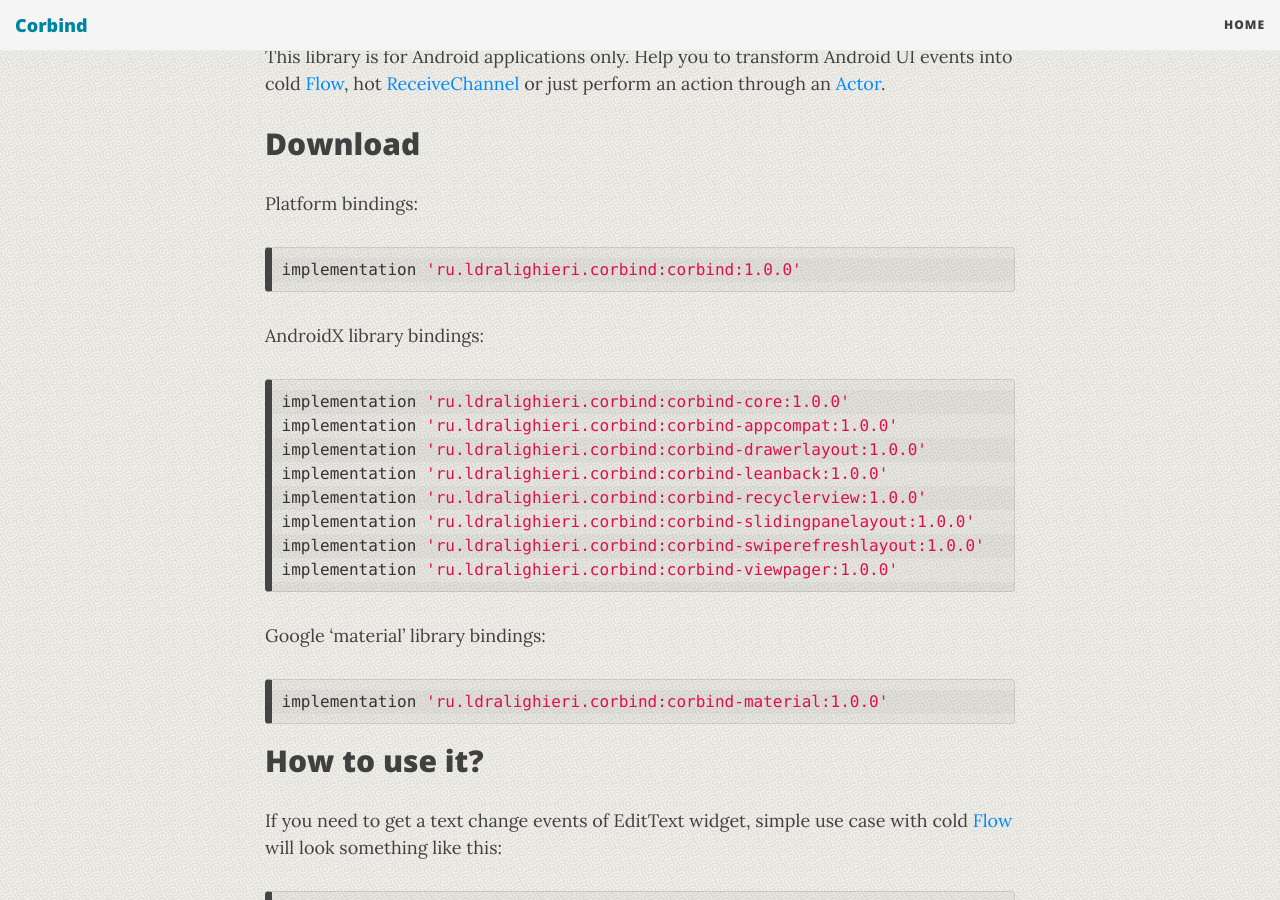
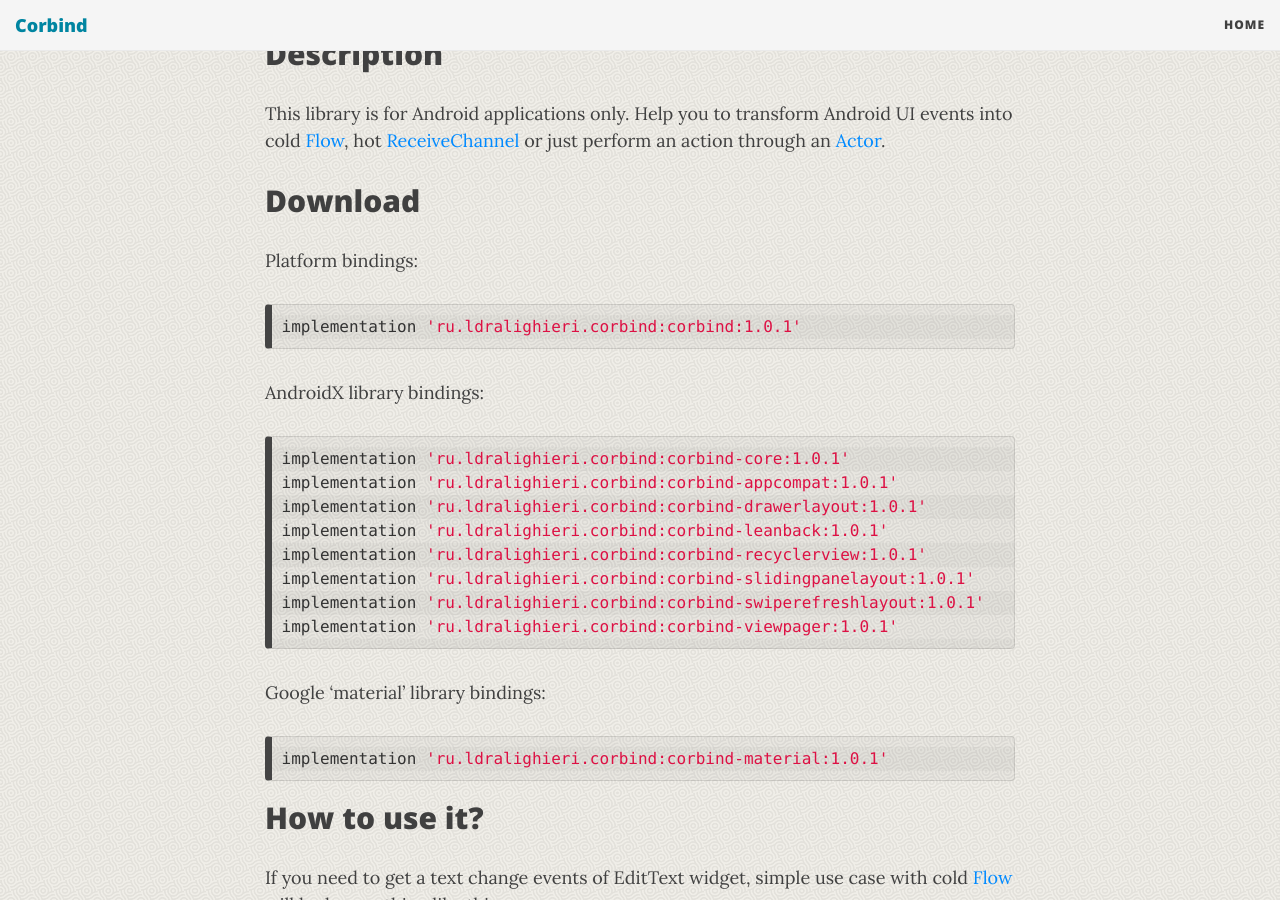
Before and after one commit to LDRAlighieri/Corbind, a Jekyll site: the page built from index.md, in a window 1280 px wide and 900 px high, scrolled down 756 px. Built offline with Jekyll 4.4.1, drawn with Linux system fonts in a browser that asks for light colours; nearby versions of some CDN libraries.

Commit message:
add new badges, reorganized badges, update library version

````diff
--- a/index.md
+++ b/index.md
@@ -17,9 +17,12 @@ tags: [coroutines binding,coroutine binding,coroutines,coroutine,corbind,kotlin,
 </div>
 
 [![Maven Central](https://img.shields.io/maven-central/v/ru.ldralighieri.corbind/corbind.svg)](https://search.maven.org/search?q=g:ru.ldralighieri.corbind)
-[![Codacy Badge](https://api.codacy.com/project/badge/Grade/a1c9a1b1d1ce4ca7a201ab93492bf6e0)](https://www.codacy.com/app/LDRAlighieri/Corbind?utm_source=github.com&amp;utm_medium=referral&amp;utm_content=LDRAlighieri/Corbind&amp;utm_campaign=Badge_Grade)
+[![Kotlin Version](https://img.shields.io/badge/Kotlin-v1.3.50-blue.svg)](https://kotlinlang.org)
 [![GitHub license](https://img.shields.io/badge/license-Apache%20License%202.0-blue.svg?style=flat)](https://www.apache.org/licenses/LICENSE-2.0)
 ![GitHub stars](https://img.shields.io/github/stars/LDRAlighieri/Corbind?style=social)
+
+[![Codacy Badge](https://api.codacy.com/project/badge/Grade/a1c9a1b1d1ce4ca7a201ab93492bf6e0)](https://www.codacy.com/app/LDRAlighieri/Corbind?utm_source=github.com&amp;utm_medium=referral&amp;utm_content=LDRAlighieri/Corbind&amp;utm_campaign=Badge_Grade)
+[![API](https://img.shields.io/badge/API-14%2B-brightgreen.svg?style=flat)](https://android-arsenal.com/api?level=14)
 
 
 Kotlin Coroutines binding APIs for Android UI widgets from the platform and support libraries. **Supports Flow, ReceiveChannel and Actor**.
@@ -34,24 +37,24 @@ This library is for Android applications only. Help you to transform Android UI
 
 Platform bindings:
 ```groovy
-implementation 'ru.ldralighieri.corbind:corbind:1.0.0'
+implementation 'ru.ldralighieri.corbind:corbind:1.0.1'
 ```
 
 AndroidX library bindings:
 ```groovy
-implementation 'ru.ldralighieri.corbind:corbind-core:1.0.0'
-implementation 'ru.ldralighieri.corbind:corbind-appcompat:1.0.0'
-implementation 'ru.ldralighieri.corbind:corbind-drawerlayout:1.0.0'
-implementation 'ru.ldralighieri.corbind:corbind-leanback:1.0.0'
-implementation 'ru.ldralighieri.corbind:corbind-recyclerview:1.0.0'
-implementation 'ru.ldralighieri.corbind:corbind-slidingpanelayout:1.0.0'
-implementation 'ru.ldralighieri.corbind:corbind-swiperefreshlayout:1.0.0'
-implementation 'ru.ldralighieri.corbind:corbind-viewpager:1.0.0'
+implementation 'ru.ldralighieri.corbind:corbind-core:1.0.1'
+implementation 'ru.ldralighieri.corbind:corbind-appcompat:1.0.1'
+implementation 'ru.ldralighieri.corbind:corbind-drawerlayout:1.0.1'
+implementation 'ru.ldralighieri.corbind:corbind-leanback:1.0.1'
+implementation 'ru.ldralighieri.corbind:corbind-recyclerview:1.0.1'
+implementation 'ru.ldralighieri.corbind:corbind-slidingpanelayout:1.0.1'
+implementation 'ru.ldralighieri.corbind:corbind-swiperefreshlayout:1.0.1'
+implementation 'ru.ldralighieri.corbind:corbind-viewpager:1.0.1'
 ```
 
 Google 'material' library bindings:
 ```groovy
-implementation 'ru.ldralighieri.corbind:corbind-material:1.0.0'
+implementation 'ru.ldralighieri.corbind:corbind-material:1.0.1'
 ```
 
 
````
